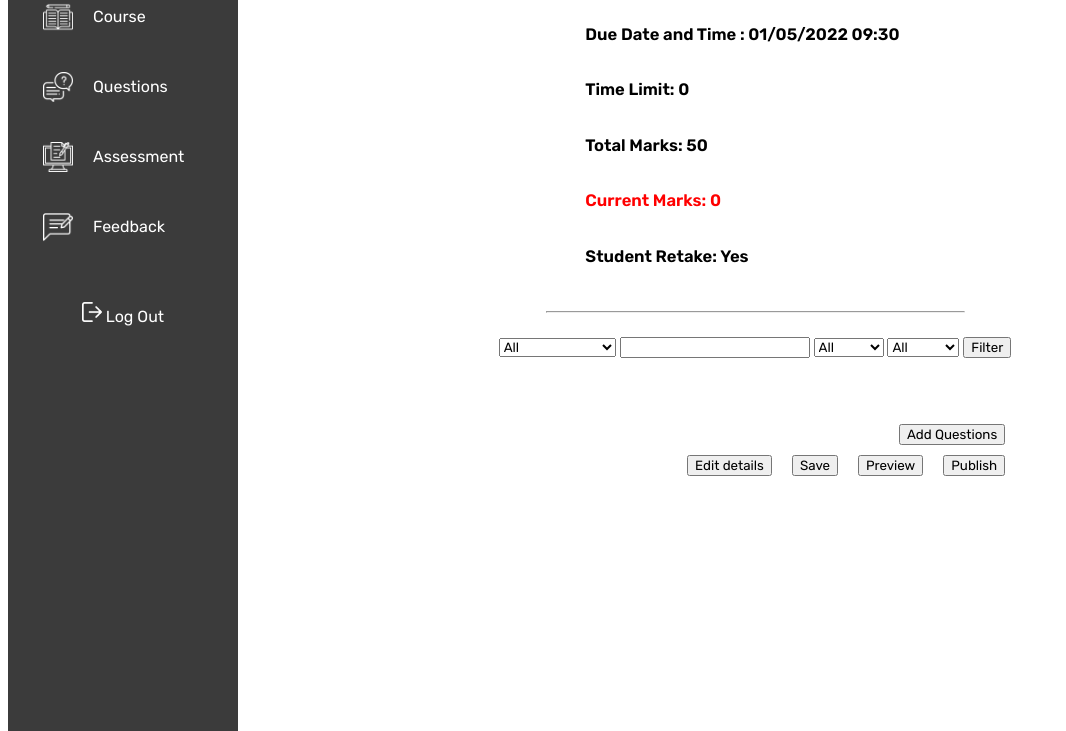
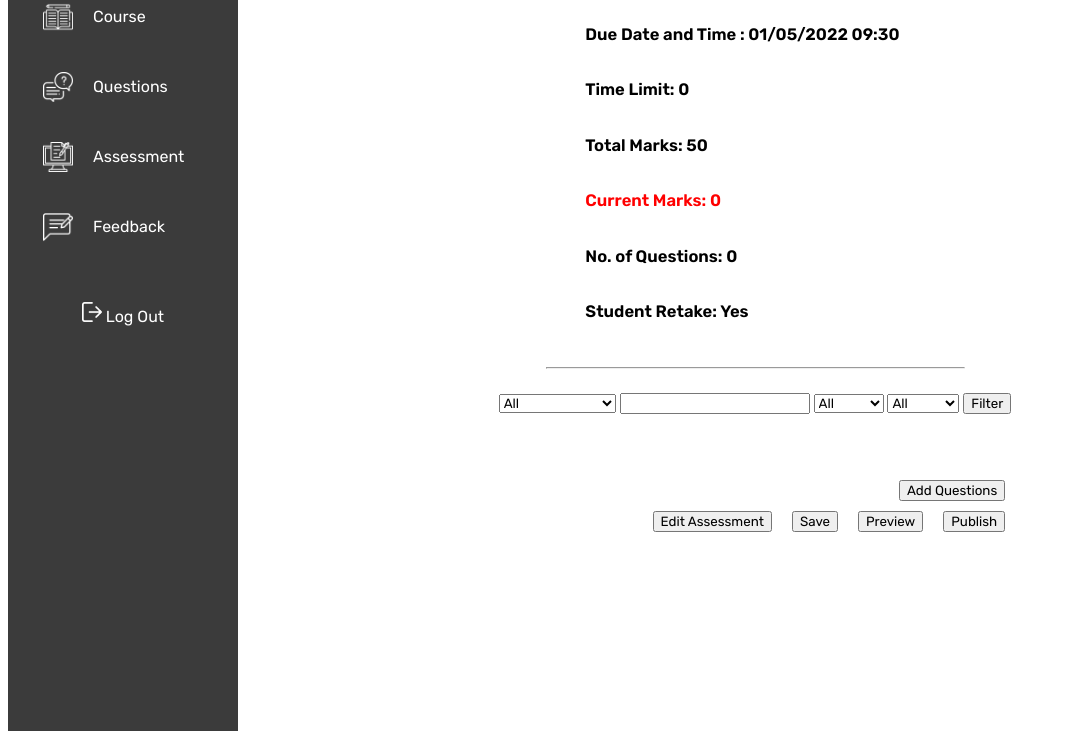
Before and after one commit to levina-c/Automated_Assessment_Tool, a Flask app: page /addassessmentquestion/2 in a window 1280 px wide. Shown: the part 307-1038 px from the top of the page, without its empty margins (0-1066 px from the left). Run offline with Flask 2, Linux system fonts and the light colour scheme; data comes from the database, SQL or seed files in the repository; both versions use the stored data as it was after the commit; some libraries are stand-ins or nearby versions.

Commit message:
added no. of questions changed marks message

```diff
--- a/aat/routes.py
+++ b/aat/routes.py
@@ -177,10 +177,13 @@ def addassessmentquestion(currentAssessmentID):
     assessmentT2Qs = Type2Questions.query.filter_by(assessment_id = currentAssessmentID).with_entities(Type2Questions.point)
     coursename = Courses.query.filter_by(courseCode = assessment.course_code).first()
     marks = 0
+    noOfQuestions = 0
     for q in assessmentT1Qs:
         marks+=q.point
+        noOfQuestions+=1
     for q in assessmentT2Qs:
         marks+=q.point
+        noOfQuestions+=1
     filterform = filterquestionform()
 
     selectquestions = chooseQuestions()
@@ -302,6 +305,7 @@ def addassessmentquestion(currentAssessmentID):
             selectedQs = Type1Questions.query.get_or_404(qID)
             if selectedQs.utilised == False:
                 marks += selectedQs.point
+                noOfQuestions+=1
                 selectedQs.assessment_id = currentAssessmentID
                 selectedQs.utilised = True
                 db.session.commit()
@@ -314,6 +318,7 @@ def addassessmentquestion(currentAssessmentID):
             selectedQs = Type2Questions.query.get_or_404(qID)
             if selectedQs.utilised == False:
                 marks += selectedQs.point
+                noOfQuestions+=1
                 selectedQs.assessment_id = currentAssessmentID
                 selectedQs.utilised = True
                 db.session.commit()
@@ -328,7 +333,7 @@ def addassessmentquestion(currentAssessmentID):
         #     flash('No questions have been selected')
         #     print('no t1/t2 questions have been chosen')
 
-    elif request.form.get("add_question") == "Edit details":
+    elif request.form.get("add_question") == "Edit Assessment":
         return redirect(url_for('indiassessment', assessmentID = currentAssessmentID))
     elif request.form.get("add_question") == "Save":
         if marks<assessment.totalmark:
@@ -355,7 +360,7 @@ def addassessmentquestion(currentAssessmentID):
         # flash(f"{assessment.course_code} {assessment.assessmenttitle} has been published")
             return redirect(url_for('assessment'))
 
-    return render_template("addassessmentquestion.html", assessment=assessment, filterform=filterform, selectquestions=selectquestions, typeofQs=typeofQs, marks=marks, coursename=coursename)
+    return render_template("addassessmentquestion.html", assessment=assessment, filterform=filterform, selectquestions=selectquestions, typeofQs=typeofQs, marks=marks, coursename=coursename, noOfQuestions=noOfQuestions)
 
 @app.route("/previewassessment/<int:currentAssessmentID>", methods=['GET','POST'])
 def previewassessment(currentAssessmentID):
@@ -366,7 +371,6 @@ def previewassessment(currentAssessmentID):
     assessmentT1As = Type1Questions.query.filter_by(assessment_id = currentAssessmentID).with_entities(Type1Questions.optionA,Type1Questions.optionB,Type1Questions.optionC,Type1Questions.optionD)
     coursename = Courses.query.filter_by(courseCode = assessment.course_code).first()
     marks = 0
-
     for q in assessmentT1Qs:
         marks += q.point
     for q in assessmentT2Qs:
@@ -379,20 +383,22 @@ def previewassessment(currentAssessmentID):
     elif request.form.get("preview") == 'Edit Assessment':
         return redirect(url_for('indiassessment', assessmentID=assessment.id))
     elif request.form.get("preview") == 'Publish':
-        if marks<assessment.totalmark:
-            flash(f'{assessment.totalmark - marks} marks left to reach assigned assessment total marks')
-        else:
+        if marks==assessment.totalmark:
             flash(f"{assessment.course_code} {assessment.assessmenttitle}  has been published")
             assessment.status = 'Published'
             db.session.commit()
             return redirect(url_for('assessment'))
+        elif marks < assessment.totalmark:
+            flash(f'{assessment.totalmark - marks} marks left to reach assigned assessment total marks')
+        else:
+            flash(f'{marks - assessment.totalmark } marks over assigned assessment total marks')
     elif request.form.get("preview") == 'Save':
-        if marks<assessment.totalmark:
-            flash(f'Total marks in {assessment.title} don\'t add up!')
+        if marks==assessment.totalmark:
             flash(f"{assessment.course_code} {assessment.assessmenttitle} has been saved")
             assessment.status = 'Draft'
             db.session.commit()
         else:
+            flash(f'Total marks in {assessment.assessmenttitle} don\'t add up!')
             flash(f"{assessment.course_code} {assessment.assessmenttitle} has been saved")
             assessment.status = 'Draft'
             db.session.commit()
--- a/aat/templates/addassessmentquestion.html
+++ b/aat/templates/addassessmentquestion.html
@@ -9,11 +9,12 @@
         <h5>Due Date and Time : {{ assessment.duedate }} {{ assessment.duedatetime }} </h5>
         <h5>Time Limit: {{ assessment.timelimit }}</h5>
         <h5>Total Marks: {{ assessment.totalmark }}</h5>
-        {% if marks < assessment.totalmark %}
+        {% if marks == assessment.totalmark %}
+        <h5 class="AddedUp">Current Marks: {{ marks }}</h5>
+        {% else %}
         <h5 class="notAddedUp">Current Marks: {{ marks }}</h5>
-        {% else %}
-        <h5 class="AddedUp">Current Marks: {{ marks }}</h5>
         {% endif %}
+        <h5>No. of Questions: {{ noOfQuestions }}</h5>
         {% if assessment.retake == True %}
         <h5>Student Retake: Yes </h5>
         {% else %}
@@ -48,7 +49,7 @@
         <div class='btns_addq'>
             <form method="POST" action="">
                 <div class="addquestion_otherbtns">
-                    <input type="submit" name="add_question" value="Edit details">
+                    <input type="submit" name="add_question" value="Edit Assessment">
                     <input type="submit" name="add_question" value="Save">
                     <input type="submit" name="add_question" value="Preview">
                     {% if assessment.status == 'Draft' %}
--- a/aat/templates/previewassessment.html
+++ b/aat/templates/previewassessment.html
@@ -9,10 +9,10 @@
         <h5>Due Date and Time : {{ assessment.duedate }} {{ assessment.duedatetime }} </h5>
         <h5>Time Limit: {{ assessment.timelimit }}</h5>
         <h5>Total Mark: {{ assessment.totalmark }}</h5>
-        {% if marks < assessment.totalmark %}
+        {% if marks == assessment.totalmark %}
+        <h5 class="AddedUp">Current Marks: {{ marks }}</h5>
+        {% else %}
         <h5 class="notAddedUp">Current Marks: {{ marks }}</h5>
-        {% else %}
-        <h5 class="AddedUp">Current Marks: {{ marks }}</h5>
         {% endif %}
         {% if assessment.retake == True %}
         <h5>Student Retake: Yes </h5>
```
Also changed, not shown: aat/aat.db.
